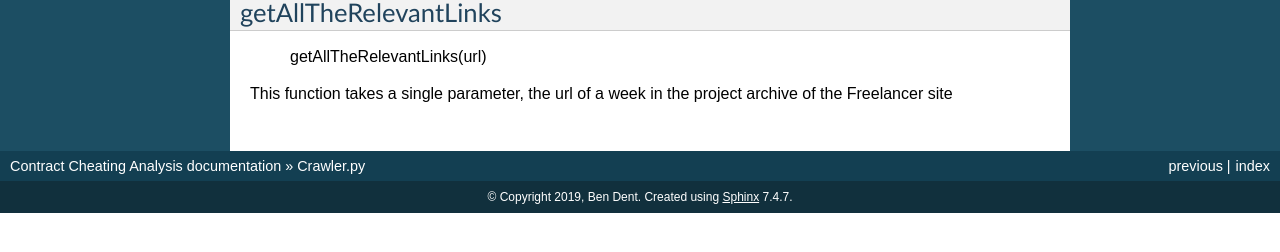
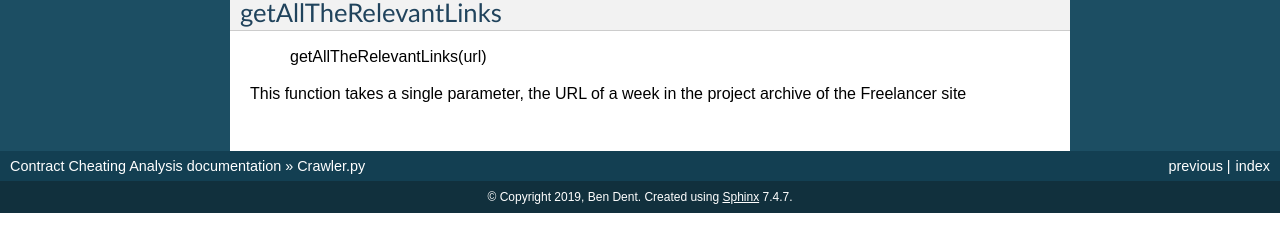
Before and after one commit to ben-dent/Contract-Cheating-Analysis, a Sphinx documentation site: the page built from docs/crawler.rst, in a window 1280 px wide. Shown: the part 306-558 px from the top of the page. Built offline with Sphinx 7.4.7, drawn with Linux system fonts in a browser that asks for light colours.

Commit message:
Minor format change

```diff
--- a/docs/crawler.rst
+++ b/docs/crawler.rst
@@ -17,4 +17,4 @@ getAllTheRelevantLinks
 
     getAllTheRelevantLinks(url)
 
-This function takes a single parameter, the url of a week in the project archive of the Freelancer site
+This function takes a single parameter, the URL of a week in the project archive of the Freelancer site
```
